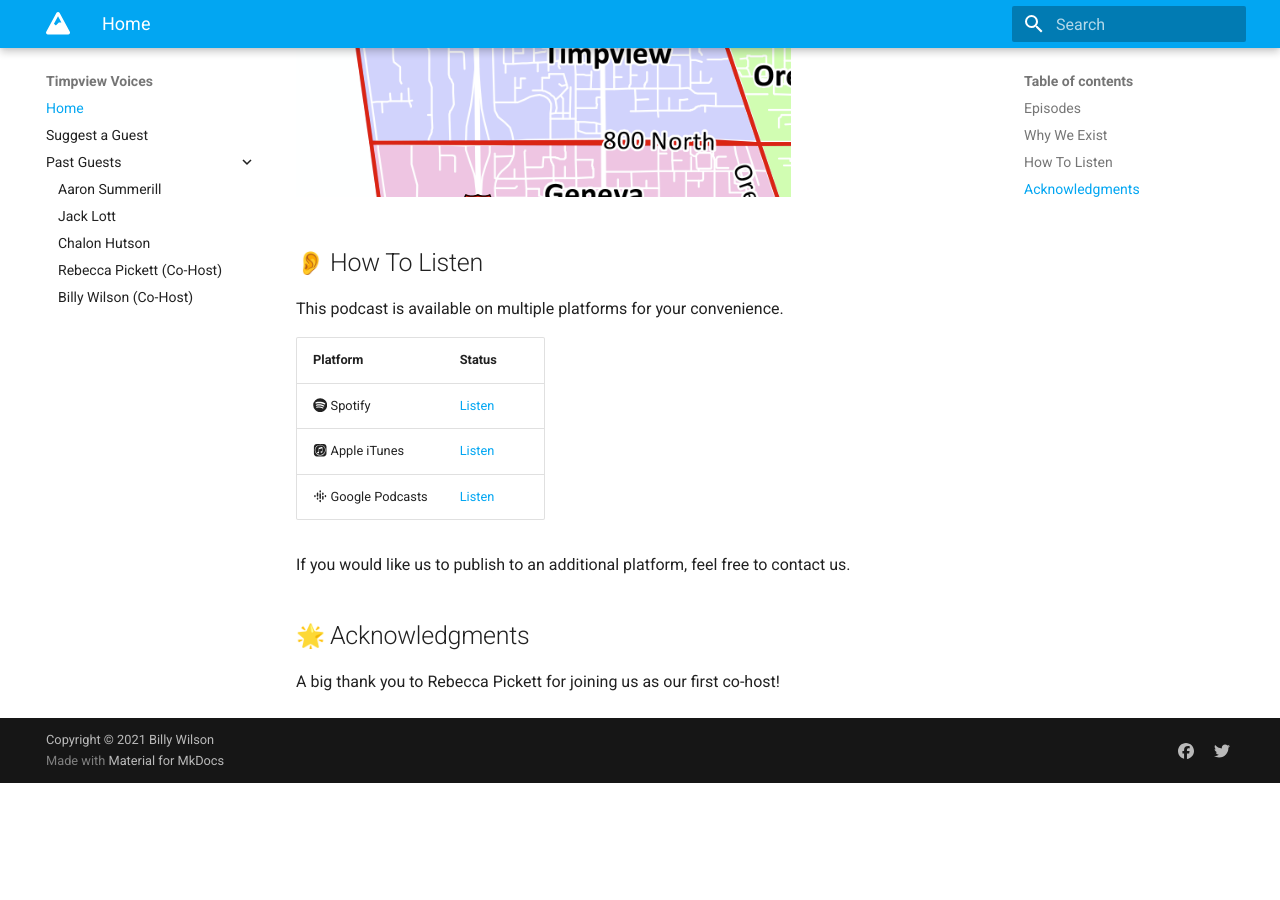
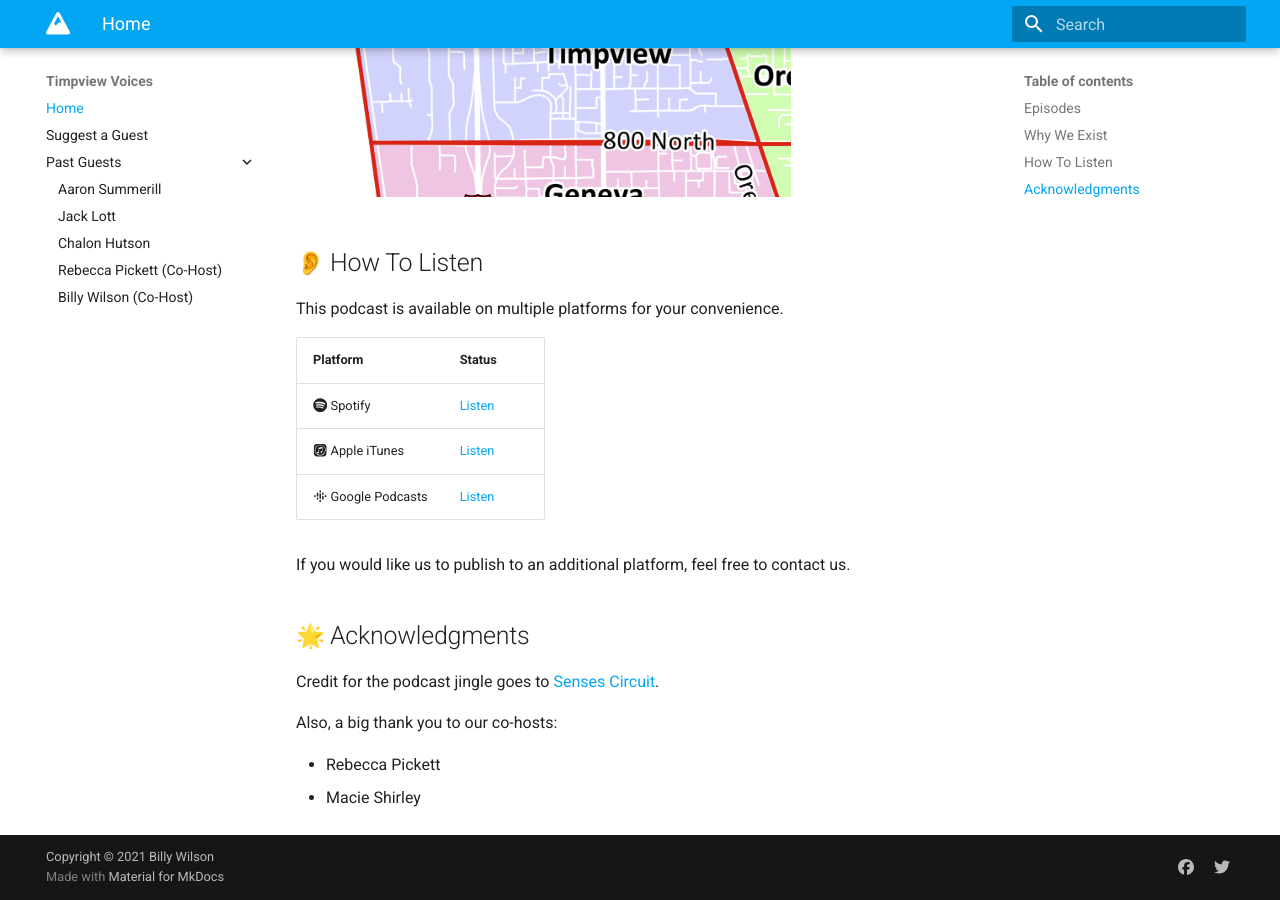
Before and after one commit to wilsonwr/timpview-voices, an MkDocs documentation site: the page built from docs/index.md, in a window 1280 px wide and 900 px high, scrolled down 1345 px. Built offline with MkDocs 1.6.1 and Material for MkDocs 9.7.7, drawn with Linux system fonts in a browser that asks for light colours; emoji names are drawn with the system emoji font; before the commit the page ends 2128 px from its top, so only the background shows below that.

Commit message:
Acknowledge Senses Circuit and Macie Shirley
Give credit to Senses Circuit for the free jingle, per their terms of
agreement. Add a thank you to Macie Shirley for co-hosting.

```diff
--- a/docs/index.md
+++ b/docs/index.md
@@ -30,4 +30,9 @@ If you would like us to publish to an additional platform, feel free to contact
 
 ## :star2: Acknowledgments
 
-A big thank you to Rebecca Pickett for joining us as our first co-host!
+Credit for the podcast jingle goes to [Senses Circuit](https://www.senses-circuit.com/?lang=en).
+
+Also, a big thank you to our co-hosts:
+
+* Rebecca Pickett
+* Macie Shirley
```
